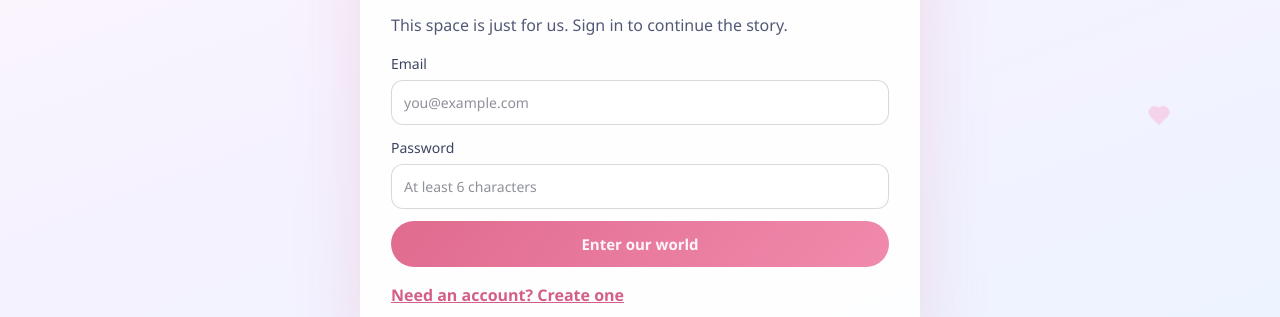
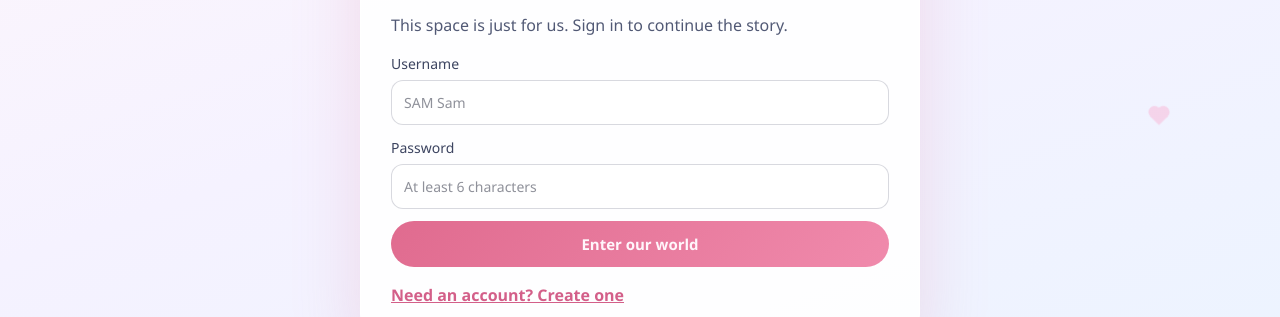
Before and after one commit to saksham200421/My-Gf-Gift, a React app in the folder frontend/: page /login in a window 1280 px wide. Shown: the part 304-621 px from the top of the page. Built offline with nearby package versions, Linux system fonts and the light colour scheme; the HTML template or start-up script is replaced by a standard one.

Commit message:
feat: update authentication to use username instead of email for login

```diff
--- a/frontend/src/pages/Login.jsx
+++ b/frontend/src/pages/Login.jsx
@@ -4,6 +4,7 @@ import { loginUser, registerUser } from "../utils/api";
 
 const initialForm = {
   name: "",
+  username: "",
   email: "",
   password: "",
 };
@@ -48,7 +49,7 @@ function Login({ onAuthenticated, isAuthenticated }) {
     try {
       const payload =
         mode === "login"
-          ? await loginUser({ email: form.email, password: form.password })
+          ? await loginUser({ username: form.username, password: form.password })
           : await registerUser(form);
 
       onAuthenticated(payload.token, payload.user);
@@ -99,6 +100,19 @@ function Login({ onAuthenticated, isAuthenticated }) {
             </label>
           )}
 
+          {mode === "login" ? (
+            <label>
+              Username
+              <input
+                name="username"
+                type="text"
+                value={form.username}
+                onChange={handleChange}
+                placeholder="SAM Sam"
+                required
+              />
+            </label>
+          ) : (
             <label>
               Email
               <input
@@ -110,6 +124,7 @@ function Login({ onAuthenticated, isAuthenticated }) {
                 required
               />
             </label>
+          )}
 
           <label>
             Password
--- a/frontend/src/utils/api.js
+++ b/frontend/src/utils/api.js
@@ -47,10 +47,10 @@ export async function registerUser({ name, email, password }) {
   });
 }
 
-export async function loginUser({ email, password }) {
+export async function loginUser({ username, password }) {
   return apiRequest("/api/auth/login", {
     method: "POST",
-    body: { email, password },
+    body: { username, password },
   });
 }
 
```
Also changed, not shown: 1 other file (tests, documents, lock files or other folders). Lines whose indentation alone changed are shown as unchanged.
